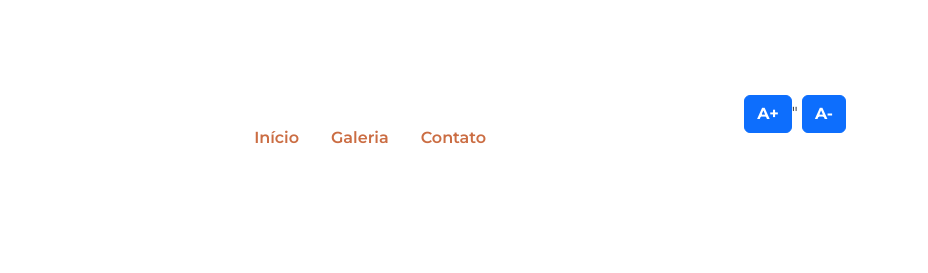
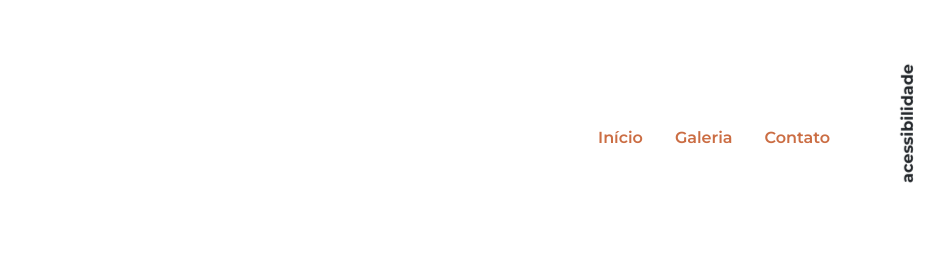
Before and after one commit to merlinho07/tropicalia-certo, a plain HTML site: page index.html in a window 1280 px wide. Shown: the top 273 px of the page, 352-1280 px from the left. Drawn offline with nearby package versions, Linux system fonts and the light colour scheme.

Commit message:
Add files via upload

```diff
--- a/index.html
+++ b/index.html
@@ -23,11 +23,18 @@
             </ul>
 
         <div id="acessibilidade" class="menu-acessibilidade">
-            <div id="opcoes-acessibilidade">
+            <button id="botao-acessibilidade" class="btn btn-ptimary
+            fw-bold rotacao-botao">acessibilidade</button>
+            <div id="opcoes-acessibilidade" class="opcoes-acessibilidade
+            apresenta-lista">
                 <button id="aumnetar-fonte" class="btn btn-primary
-                fw-bold">A+</button>"
-                <buttoni id="diminuir-fonte" class="btn btn-primary
+                fw-bold">A+</button>
+                <button id="diminuir-fonte" class="btn btn-primary
                 fw-bold">A-</button>
+                <button id="alterna-contraste" class="btn btn-primary
+                fw-bold"><i class="bi bi-shadows"></i></button>
+
+
           </div>
     </div>
 </nav>
--- a/script.js
+++ b/script.js
@@ -17,4 +17,12 @@ diminuirFonteBotao.addEventListener('click', function(){
     tamanhoAtualFonte -=0.1;
     document.body.style.fontSize = `${tamanhoAtualFonte}rem`
     })
+
+    const botaoDeAcessibilidade = document. getElementById('botao-acessibilidade');
+    const opcoesDeAcessibilidade = document.getElementById('opcoes-acessibilidade');
+    botaoDeAcessibilidade. addEventListener('click',function(){
+        botaoDeAcessibilidade.classList.toggle('rotacao-botao');
+        opcoesDeAcessibilidade.classList.toggle ('apresenta-lista');
+    })
+
 })
--- a/styles.css
+++ b/styles.css
@@ -140,3 +140,23 @@ h2 {
 .form-control {
     background-color: #F1EDEF;
 }
+
+.menu-acessibilidade {
+    position: fixed;
+    top: 2rem;
+    right: 20px;
+    z-index: 1000;
+}
+
+.rotacao-botao {
+    transform: rotate(-90deg);
+    transform-origin:right center;
+}
+
+.opcoes-acessibilidade button{
+    margin-bottom: 5px ;
+}
+
+.apresenta-lista {
+  display: none;
+}
```
